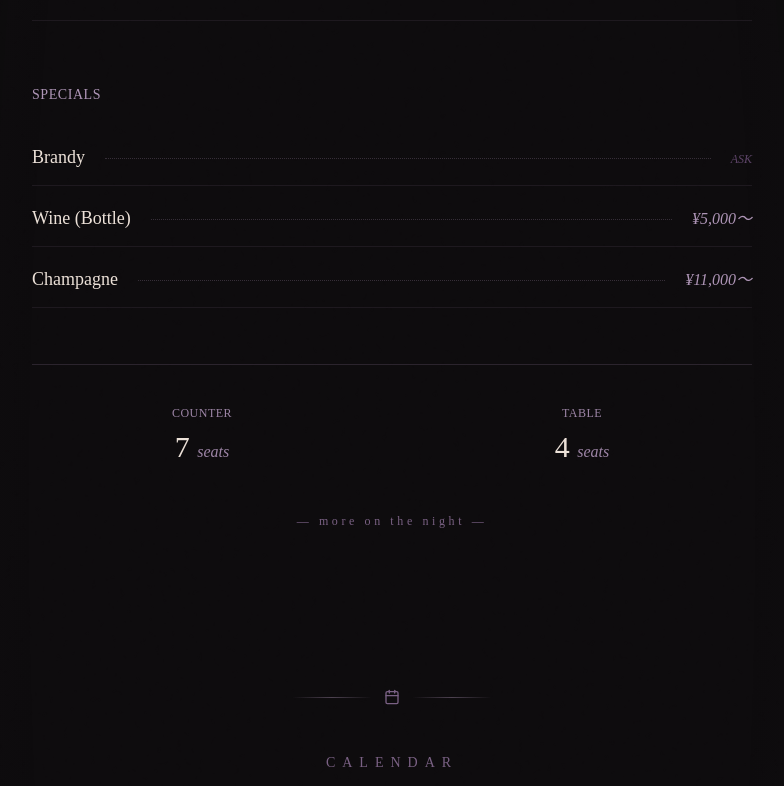
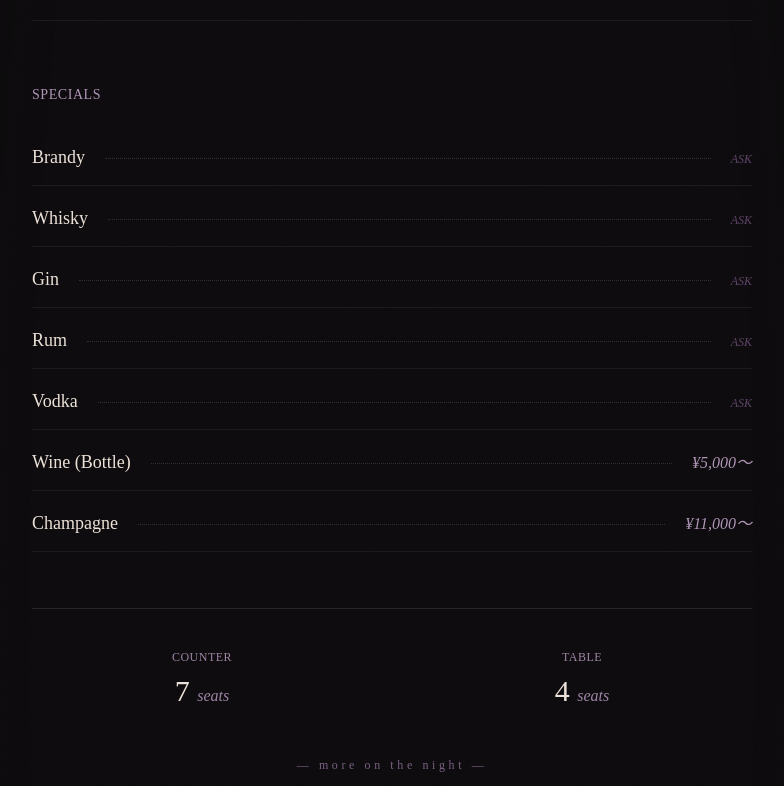
Before and after one commit to getegeteakete/mauve-bar, a Next.js app: page / in a window 1280 px wide. Shown: the part 2245-3031 px from the top of the page, without its empty margins (248-1032 px from the left). Built offline with nearby package versions, Linux system fonts and the light colour scheme.

Commit message:
Add Whisky, Gin, Rum, Vodka to SPECIALS

```diff
--- a/components/BarLanding.tsx
+++ b/components/BarLanding.tsx
@@ -446,6 +446,10 @@ export default function BarLanding() {
           <div className="space-y-1">
             {[
               ['Brandy', '', ''],
+              ['Whisky', '', ''],
+              ['Gin', '', ''],
+              ['Rum', '', ''],
+              ['Vodka', '', ''],
               ['Wine (Bottle)', '', '¥5,000〜'],
               ['Champagne', '', '¥11,000〜'],
             ].map((row, i) => (
```
